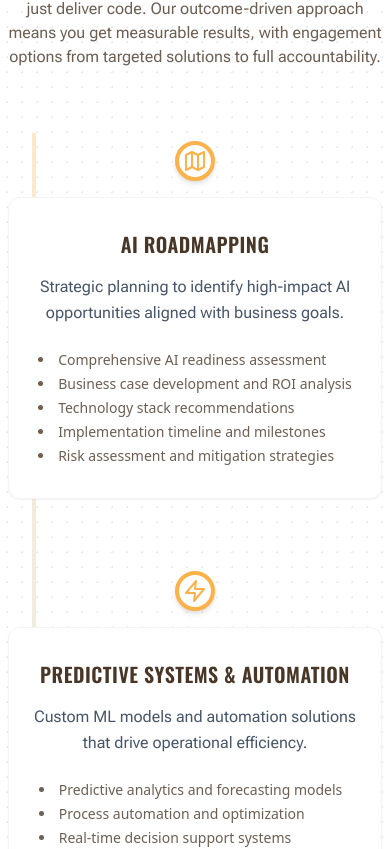
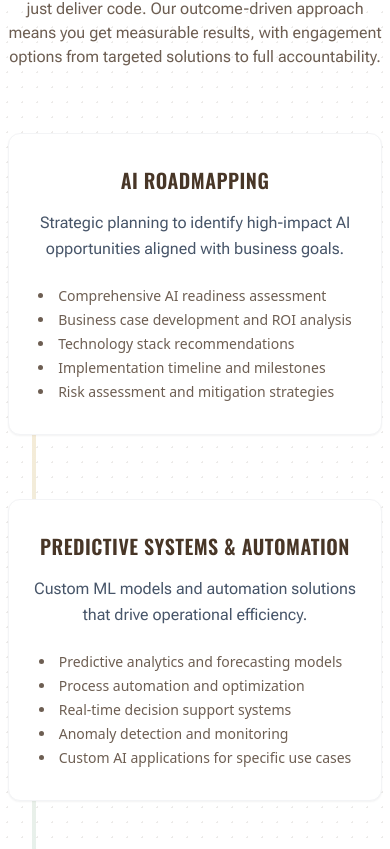
Before and after one commit to Solab5/AppliedAI, a React (Vite) app: page / in a window 390 px wide. Shown: the part 5133-5982 px from the top of the page. Built offline with nearby package versions, Linux system fonts and the light colour scheme.

Commit message:
remove icons in the service section for smaller devices

```diff
--- a/src/components/Services.tsx
+++ b/src/components/Services.tsx
@@ -116,8 +116,8 @@ const Services = () => {
           <div className="w-full flex flex-col gap-16 z-10">
             {services.map((service, idx) => (
               <div key={idx} className="relative w-full flex flex-col sm:flex-row items-center sm:items-stretch group">
-                {/* Timeline dot/icon */}
-                <div className="flex flex-col items-center sm:items-start sm:justify-center sm:w-32 flex-shrink-0">
+                {/* Timeline dot/icon: only show on sm and above */}
+                <div className="hidden sm:flex flex-col items-center sm:items-start sm:justify-center sm:w-32 flex-shrink-0">
                   <div className="z-10 mb-4 sm:mb-0 sm:mt-0 mt-2">
                     <div className={`w-10 h-10 rounded-full bg-white border-4 border-brand-orange flex items-center justify-center shadow-md mx-auto`}>
                       <service.icon className="w-6 h-6 text-brand-orange" />
```
